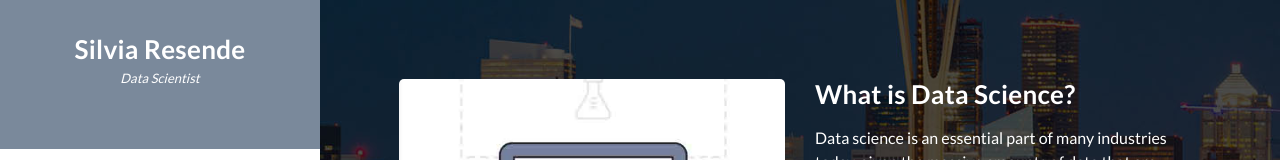
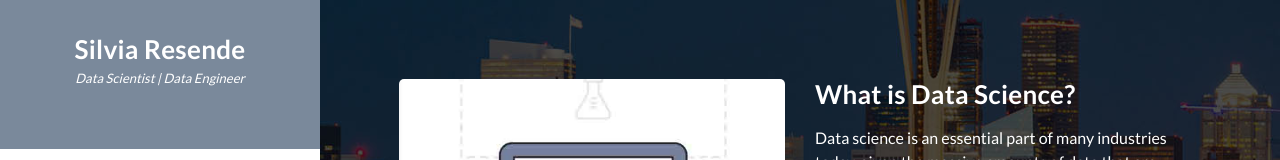
Before and after one commit to sresende/sresende.github.io, a plain HTML site: page index.html in a window 1280 px wide. Shown: the part 206-366 px from the top of the page. Drawn offline with Linux system fonts and the light colour scheme.

Commit message:
update 1.1

```diff
--- a/index.html
+++ b/index.html
@@ -37,7 +37,7 @@
             </div>
             <div class="author-content">
               <h4>Silvia Resende</h4>
-              <span>Data Scientist</span>
+              <span>Data Scientist | Data Engineer</span>
             </div>
             <nav class="main-nav" role="navigation">
               <ul class="main-menu">
```
